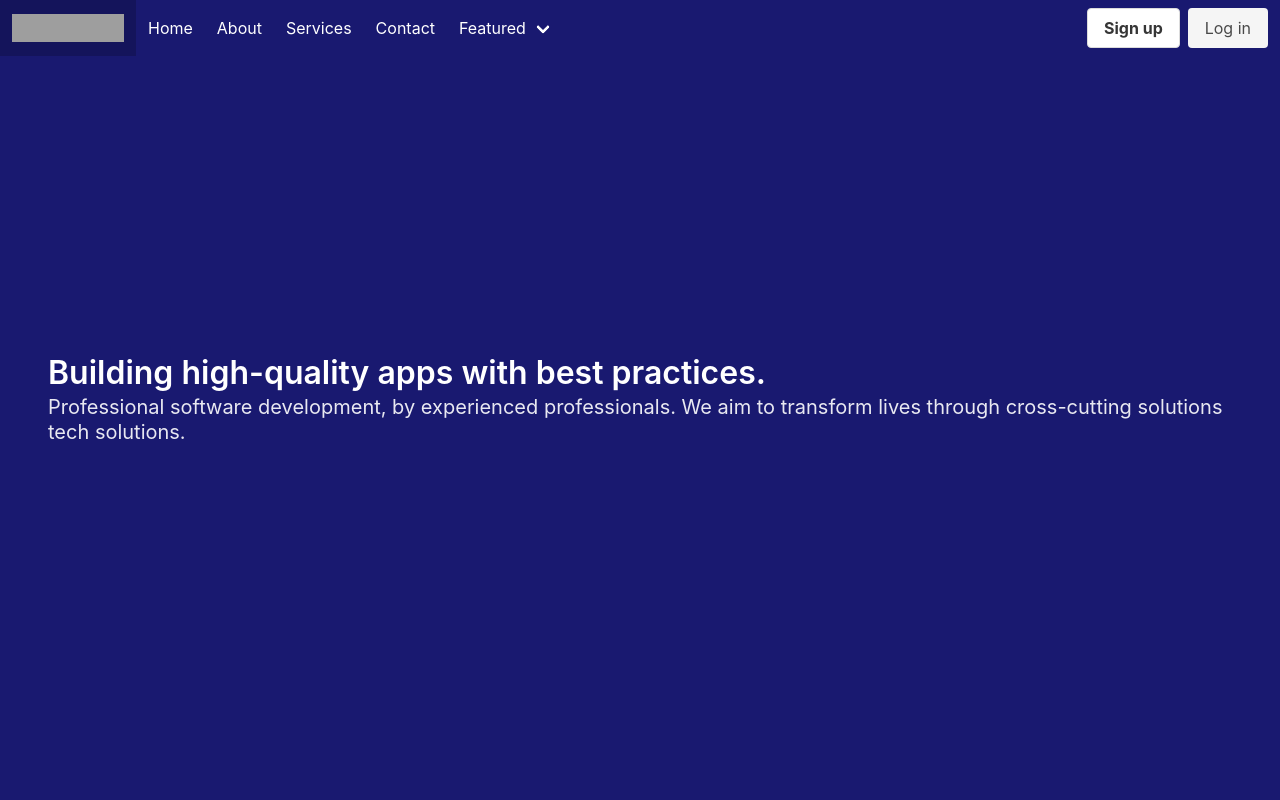
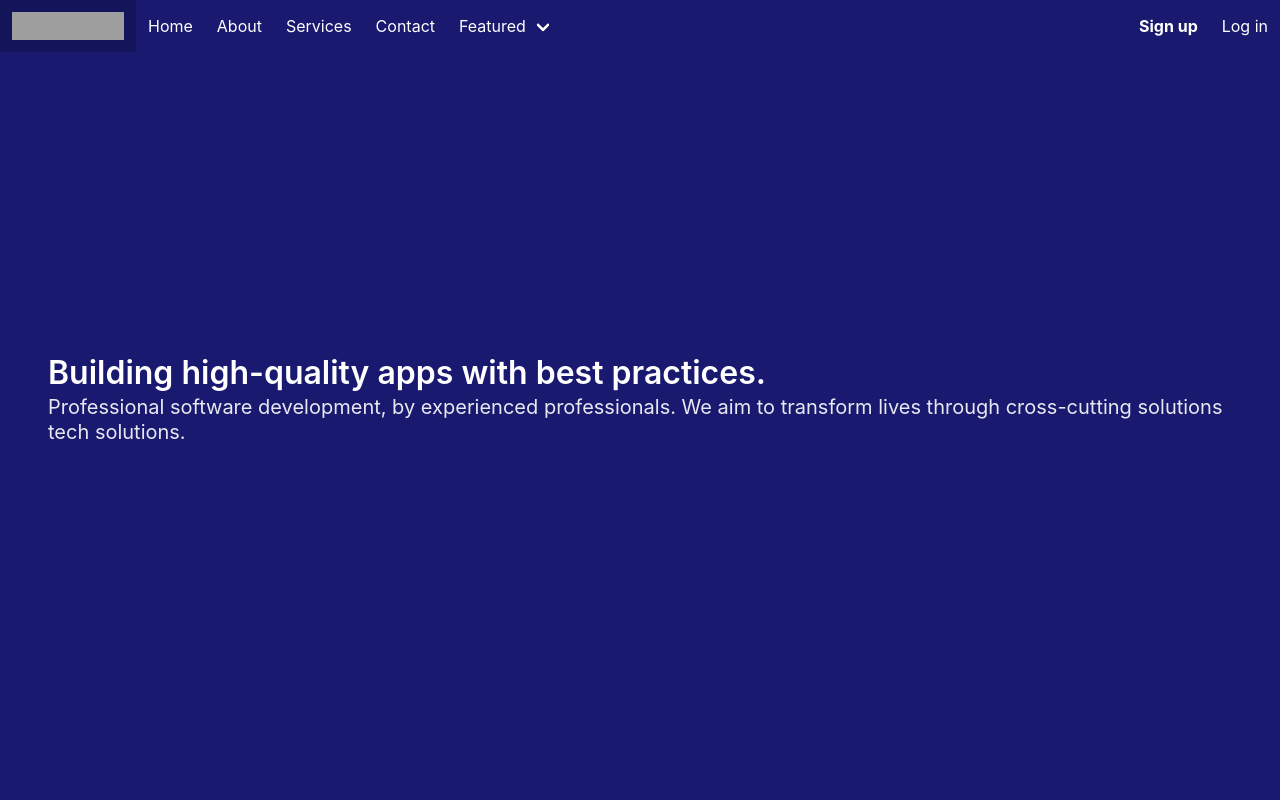
Before and after one commit to blinkcode-io/website, a SvelteKit app: page / in a window 1280 px wide. Shown: the top 800 px of the page. Built offline with nearby package versions, Linux system fonts and the light colour scheme; grey boxes are pictures that could not be loaded.

Commit message:
refactor:minor style improvements (#10)

```diff
--- a/src/components/Header.svelte
+++ b/src/components/Header.svelte
@@ -23,7 +23,6 @@
 	<div id="navbarBasicExample" class="navbar-menu">
 		<div class="navbar-start">
 			<a class="navbar-item"> Home </a>
-
 			<a href="/about" class="navbar-item"> About </a>
 			<a href="/services" class="navbar-item"> Services </a>
 			<a href="/contact" class="navbar-item"> Contact </a>
@@ -42,14 +41,10 @@
 		</div>
 
 		<div class="navbar-end">
-			<div class="navbar-item">
-				<div class="buttons">
-					<a class="button is-secondary">
-						<strong>Sign up</strong>
-					</a>
-					<a class="button is-light"> Log in </a>
-				</div>
-			</div>
+			<a class="navbar-item">
+				<strong>Sign up</strong>
+			</a>
+			<a class="navbar-item"> Log in </a>
 		</div>
 	</div>
 </nav>
```
